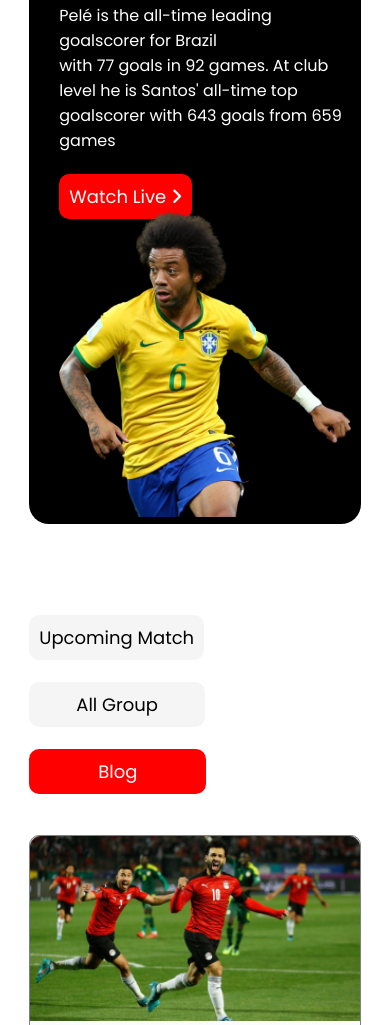
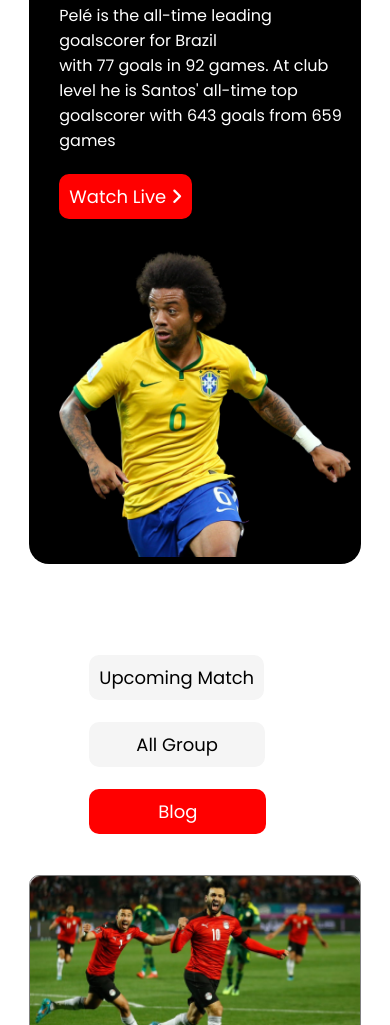
Before and after one commit to asifiqbalsagor/world-cup, a plain HTML site: page index.html in a window 390 px wide. Shown: the part 303-1328 px from the top of the page. Drawn offline with Linux system fonts and the light colour scheme.

Commit message:
new change

```diff
--- a/index.html
+++ b/index.html
@@ -28,7 +28,7 @@
                          <p class="p-blog">Pelé is the all-time leading goalscorer for Brazil <br> with 77 goals in 92 games. At club level he is Santos' all-time top <br>goalscorer with 643 goals from 659 games</p>
                          <a class="watch-button" href="">Watch Live  <i class="fa-solid fa-angle-right"></i></a>
                     </div>
-                    <img src="./assets/Banner Image.png" alt="">
+                    <img class="imgs" src="./assets/Banner Image.png" alt="">
                </div>
           </section>
      </header>
@@ -38,6 +38,7 @@
           <section class="container-1">
                <div class="section-fast">
                     <div class="all-btn">
+                         <div class="all-btn-1">
                               <div class="btn-1">
                                    <a  class="btn-up-match" href="">Upcoming Match</a>
                               </div>
@@ -46,6 +47,7 @@
                               </div>
                               <div class="btn-2">
                                    <a class="btn-blog" href="">Blog</a>
+                              </div>
                          </div>
                     </div>
                     <div class="fast-blog-div">
--- a/style.css
+++ b/style.css
@@ -127,11 +127,12 @@ img{
 }
 .chat-time{
      display: flex;
-     margin-left: 10px;
+     margin-left: 10px
 }
 .chat-icon{
      margin-left: 30px;
 }
+
 /* footer style start */
 .footer-container{
      margin-top: 100px;
@@ -180,9 +181,13 @@ hr{
      .section-fast{
           display:block;
      }
-     .all-buttton{
+     .all-btn-1{
+          margin-left: 60px;
+     }
+     .imgs{
+          margin-top: 40px;
+     }
 
-     }
      .fast-blog-div{
           display: grid;
           grid-template-columns: repeat(1, 1fr);
@@ -210,7 +215,7 @@ hr{
 /* mobile query end */
 /* tablet query start */
 
-@media only screen and (max-width: 481px) and (min-width: 768px) {
+@media only screen and (max-width: 689px) and (min-width: 991px) {
 
 
 }
```
Lines whose indentation alone changed are shown as unchanged.
